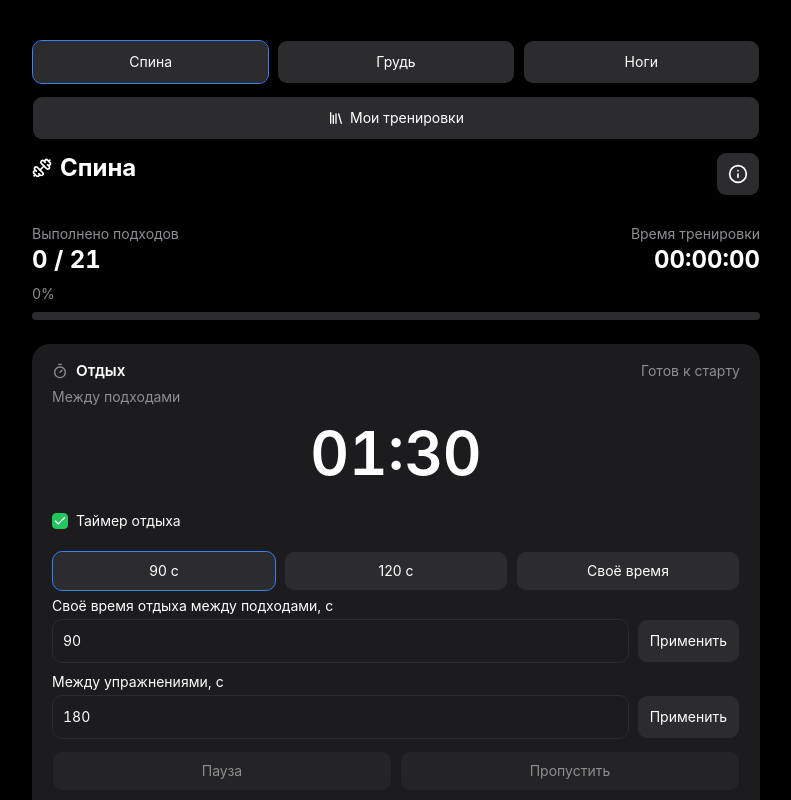
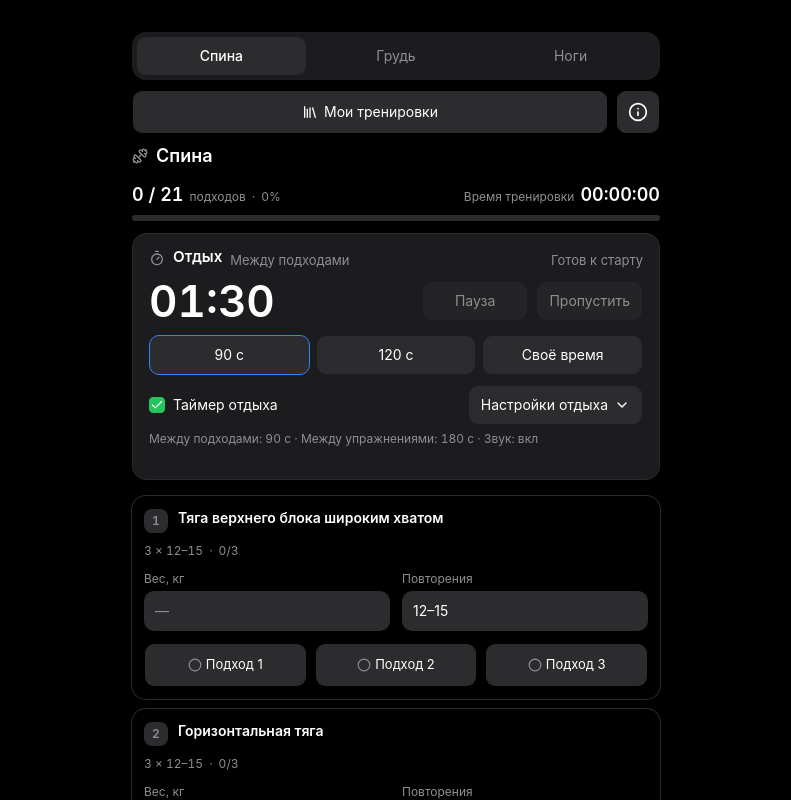
Before and after one commit to alexzomai/trenbolon-app, a Next.js app: page / in a window 1280 px wide. Shown: the top 800 px of the page, without its empty margins (244-1035 px from the left). Built offline with nearby package versions, Linux system fonts and the light colour scheme.

Commit message:
Polish compact workout UI and collapsible rest settings

```diff
--- a/components/exercise-card.tsx
+++ b/components/exercise-card.tsx
@@ -6,7 +6,6 @@ import { useId } from "react"
 import { Button } from "@/components/ui/button"
 import {
   Card,
-  CardAction,
   CardContent,
   CardHeader,
   CardTitle,
@@ -61,7 +60,7 @@ export function ExerciseCard({
 
   const visible = marks.slice(0, sets)
   const done = visible.filter(Boolean).length
-  const title = `${index + 1}. ${exercise.name}`
+  const finished = sets > 0 && done === sets
 
   // The planned set range, when there is one, lives in the ⓘ panel instead.
   const options = exercise.setOptions
@@ -69,26 +68,45 @@ export function ExerciseCard({
   return (
     <Card
       size="sm"
-      className="gap-3 rounded-xl bg-card ring-1 ring-border [--card-spacing:--spacing(3.5)]"
+      className={cn(
+        "gap-2.5 rounded-xl bg-card ring-1 ring-border [--card-spacing:--spacing(3)]",
+        // Completed cards recede rather than shout: a green hairline, no fill.
+        finished && "ring-success/40"
+      )}
     >
-      <CardHeader className="items-center gap-x-3">
-        <CardTitle className="text-[0.95rem] leading-snug font-semibold">{title}</CardTitle>
-        <CardAction className="self-center text-right text-xs whitespace-nowrap text-muted-foreground tabular-nums">
+      <CardHeader className="gap-x-2.5">
+        {/* The position is a badge rather than a prefix in the title: the cards
+            are an ordered list, so screen readers already announce the number. */}
+        <CardTitle className="flex min-w-0 items-start gap-2.5 text-[0.95rem] leading-snug font-semibold">
+          <span
+            aria-hidden="true"
+            data-slot="exercise-number"
+            className={cn(
+              "mt-px grid size-6 shrink-0 place-items-center rounded-md bg-secondary text-xs font-semibold tabular-nums",
+              finished ? "text-success" : "text-muted-foreground"
+            )}
+          >
+            {index + 1}
+          </span>
+          <span className="min-w-0 flex-1 break-words">{exercise.name}</span>
+        </CardTitle>
+      </CardHeader>
+
+      <CardContent className="flex flex-col gap-3">
+        <p className="flex flex-wrap items-center gap-x-1.5 text-xs text-muted-foreground tabular-nums">
           <span>
             {sets} × {reps.trim() || "—"}
           </span>
-          <span aria-hidden="true"> · </span>
-          <span>
+          <span aria-hidden="true">·</span>
+          <span className={cn(finished && "text-success")}>
             <span className="sr-only">выполнено подходов: </span>
             {done}/{sets}
           </span>
-        </CardAction>
-      </CardHeader>
+        </p>
 
-      <CardContent className="flex flex-col gap-3">
-        <div className="flex flex-wrap items-center gap-x-3 gap-y-2">
-          <div className="flex items-center gap-2">
-            <Label htmlFor={weightId} className="font-normal text-muted-foreground">
+        <div className="flex flex-wrap items-end gap-x-3 gap-y-2">
+          <div className="flex min-w-0 flex-1 basis-24 flex-col gap-1">
+            <Label htmlFor={weightId} className="text-xs font-normal text-muted-foreground">
               Вес, кг
             </Label>
             <Input
@@ -99,12 +117,12 @@ export function ExerciseCard({
               inputMode="text"
               autoComplete="off"
               aria-label={`Вес в кг, ${exercise.name}`}
-              className="h-9 w-20 border-transparent bg-secondary text-sm"
+              className="h-10 w-full min-w-0 border-transparent bg-secondary text-sm"
             />
           </div>
-          <div className="flex items-center gap-2">
-            <Label htmlFor={repsId} className="font-normal text-muted-foreground">
-              Повт.
+          <div className="flex min-w-0 flex-1 basis-24 flex-col gap-1">
+            <Label htmlFor={repsId} className="text-xs font-normal text-muted-foreground">
+              Повторения
             </Label>
             <Input
               id={repsId}
@@ -114,12 +132,12 @@ export function ExerciseCard({
               inputMode="text"
               autoComplete="off"
               aria-label={`Количество повторений, ${exercise.name}`}
-              className="h-9 w-20 border-transparent bg-secondary text-sm"
+              className="h-10 w-full min-w-0 border-transparent bg-secondary text-sm"
             />
           </div>
           {options && (
-            <div className="flex items-center gap-2">
-              <span id={setsLabelId} className="text-sm text-muted-foreground">
+            <div className="flex shrink-0 flex-col gap-1">
+              <span id={setsLabelId} className="text-xs text-muted-foreground">
                 Подходов
               </span>
               <ToggleGroup
@@ -137,7 +155,7 @@ export function ExerciseCard({
                     key={option}
                     value={String(option)}
                     aria-label={`${option} подхода`}
-                    className="size-9 px-0 text-sm tabular-nums"
+                    className="size-10 px-0 text-sm tabular-nums"
                   >
                     {option}
                   </ToggleGroupItem>
--- a/components/rest-timer.tsx
+++ b/components/rest-timer.tsx
@@ -1,7 +1,7 @@
 "use client"
 
-import { Timer } from "lucide-react"
-import { useId, useState } from "react"
+import { ChevronDown, Timer } from "lucide-react"
+import { useEffect, useId, useRef, useState, type RefObject } from "react"
 
 import { Button } from "@/components/ui/button"
 import { Checkbox } from "@/components/ui/checkbox"
@@ -53,6 +53,7 @@ export const CUSTOM_REST_LABEL = "Своё время"
 export const CUSTOM_REST_FIELD_LABEL = "Своё время отдыха между подходами, с"
 export const EXERCISE_REST_FIELD_LABEL = "Между упражнениями, с"
 export const APPLY_LABEL = "Применить"
+export const REST_SETTINGS_LABEL = "Настройки отдыха"
 
 /**
  * A seconds field that only ever commits a valid whole number, and only when
@@ -64,12 +65,14 @@ function SecondsField({
   committed,
   onApply,
   applyLabel,
+  inputRef,
 }: {
   label: string
   /** The stored value. A change from elsewhere (reset, reload) refills the draft. */
   committed: number
   onApply: (seconds: number) => void
   applyLabel: string
+  inputRef?: RefObject<HTMLInputElement | null>
 }) {
   const id = useId()
   const errorId = `${id}-error`
@@ -104,6 +107,7 @@ function SecondsField({
       <div className="flex min-w-0 items-center gap-2">
         <Input
           id={id}
+          ref={inputRef}
           value={draft}
           inputMode="numeric"
           autoComplete="off"
@@ -153,60 +157,83 @@ export function RestTimer({
   const headingId = useId()
   const soundId = useId()
   const timerId = useId()
+  const settingsId = useId()
 
   const isPaused = timer.status === "paused"
   const isIdle = timer.status === "idle"
   const formatted = formatDuration(remainingMs)
   const customSelected = rest.mode === "custom"
 
+  // Collapsed on load so the first exercise stays above the fold on a phone.
+  // The panel is only hidden, never unmounted: a draft typed into a seconds
+  // field and the running countdown survive closing it.
+  const [settingsOpen, setSettingsOpen] = useState(false)
+  const customInputRef = useRef<HTMLInputElement>(null)
+  // Bumped by «Своё время» so the focus lands after the panel is on screen.
+  const [focusTicket, setFocusTicket] = useState(0)
+  useEffect(() => {
+    if (focusTicket === 0) return
+    customInputRef.current?.focus()
+    customInputRef.current?.select()
+  }, [focusTicket])
+
   return (
     <section
       aria-labelledby={headingId}
-      className="rounded-2xl bg-muted px-4 py-4 sm:px-5"
+      className="rounded-xl border border-border bg-muted px-3 py-3 sm:px-4"
     >
-      <div className="flex flex-wrap items-center justify-between gap-x-3 gap-y-1">
+      <div className="flex flex-wrap items-baseline gap-x-2 gap-y-0.5">
         <h2
           id={headingId}
           className="flex items-center gap-2 text-[0.9rem] font-semibold sm:text-[0.95rem]"
         >
-          <Timer aria-hidden="true" className="size-4 shrink-0 text-muted-foreground" />
+          <Timer aria-hidden="true" className="size-4 shrink-0 translate-y-px text-muted-foreground" />
           Отдых
         </h2>
-        <p className="ml-auto text-[13px] text-muted-foreground sm:text-sm" aria-live="polite">
+        {/* Which countdown this is, so a 03:00 rest is never a mystery. */}
+        <p className="text-[13px] text-muted-foreground" aria-live="polite">
+          {REST_KIND_LABELS[timer.kind]}
+        </p>
+        <p className="ml-auto text-[13px] text-muted-foreground" aria-live="polite">
           {timerEnabled ? TIMER_STATUS_LABELS[timer.status] : TIMER_DISABLED_LABEL}
         </p>
       </div>
 
-      {/* Which countdown this is, so a 03:00 rest is never a mystery. */}
-      <p className="mt-1 text-[13px] text-muted-foreground sm:text-sm" aria-live="polite">
-        {REST_KIND_LABELS[timer.kind]}
-      </p>
-
+      <div className="mt-2 flex items-center gap-3">
         <p
           role="timer"
           aria-live="off"
           aria-label={`Осталось ${formatted}`}
-        className="py-4 text-center text-5xl leading-none font-semibold tabular-nums sm:text-6xl"
+          className="text-[2.75rem] leading-none font-semibold tabular-nums"
         >
           {formatted}
         </p>
-
-      <div className="flex min-h-11 items-center gap-2">
-        <Checkbox
-          id={timerId}
-          checked={timerEnabled}
-          onCheckedChange={(checked) => onTimerEnabledChange(checked === true)}
-          className="data-checked:border-success data-checked:bg-success data-checked:text-success-foreground"
-        />
-        <Label htmlFor={timerId} className="font-normal">
-          {TIMER_SWITCH_LABEL}
-        </Label>
+        <div className="ml-auto grid shrink-0 grid-cols-2 gap-2">
+          <Button
+            type="button"
+            variant="secondary"
+            className="h-10 px-3 font-normal"
+            disabled={isIdle || timer.status === "finished"}
+            onClick={onPauseResume}
+          >
+            {isPaused ? "Продолжить" : "Пауза"}
+          </Button>
+          <Button
+            type="button"
+            variant="secondary"
+            className="h-10 px-3 font-normal"
+            disabled={isIdle}
+            onClick={onSkip}
+          >
+            Пропустить
+          </Button>
+        </div>
       </div>
 
       <div
         role="group"
         aria-label="Длительность отдыха между подходами"
-        className="mt-2 grid grid-cols-3 gap-2"
+        className="mt-3 grid grid-cols-3 gap-1.5"
       >
         {REST_PRESETS.map((seconds) => {
           const selected = !customSelected && rest.presetSeconds === seconds
@@ -230,7 +257,12 @@ export function RestTimer({
           type="button"
           variant="secondary"
           aria-pressed={customSelected}
-          onClick={() => onSelectDuration(rest.customSeconds, { mode: "custom" })}
+          onClick={() => {
+            onSelectDuration(rest.customSeconds, { mode: "custom" })
+            // Picking «Своё время» is a request to edit it: reveal the field.
+            setSettingsOpen(true)
+            setFocusTicket((ticket) => ticket + 1)
+          }}
           className={cn(
             "h-10 min-w-0 px-1 text-sm font-normal",
             customSelected && "border-selected text-foreground"
@@ -240,11 +272,49 @@ export function RestTimer({
         </Button>
       </div>
 
-      <div className="mt-2 flex flex-col gap-3">
+      <div className="mt-2 flex min-h-11 flex-wrap items-center gap-x-2 gap-y-1">
+        <Checkbox
+          id={timerId}
+          checked={timerEnabled}
+          onCheckedChange={(checked) => onTimerEnabledChange(checked === true)}
+          className="data-checked:border-success data-checked:bg-success data-checked:text-success-foreground"
+        />
+        <Label htmlFor={timerId} className="font-normal">
+          {TIMER_SWITCH_LABEL}
+        </Label>
+        <Button
+          type="button"
+          variant="secondary"
+          aria-expanded={settingsOpen}
+          aria-controls={settingsId}
+          onClick={() => setSettingsOpen((open) => !open)}
+          className="ml-auto h-10 px-3 text-sm font-normal"
+        >
+          {REST_SETTINGS_LABEL}
+          <ChevronDown
+            aria-hidden="true"
+            className={cn("size-4", settingsOpen && "rotate-180")}
+          />
+        </Button>
+      </div>
+
+      {/* Keeps the chosen values in sight while the panel is closed. */}
+      <p className="mt-1 text-xs text-muted-foreground tabular-nums">
+        {customSelected
+          ? `Между подходами: своё, ${rest.customSeconds} с`
+          : `Между подходами: ${rest.presetSeconds} с`}
+        {" · "}
+        {`Между упражнениями: ${rest.exerciseSeconds} с`}
+        {" · "}
+        {`Звук: ${soundEnabled ? "вкл" : "выкл"}`}
+      </p>
+
+      <div id={settingsId} hidden={!settingsOpen} className="mt-3 flex flex-col gap-3">
         <SecondsField
           label={CUSTOM_REST_FIELD_LABEL}
           committed={rest.customSeconds}
           applyLabel={APPLY_LABEL}
+          inputRef={customInputRef}
           onApply={(seconds) => onSelectDuration(seconds, { mode: "custom" })}
         />
         <SecondsField
@@ -253,44 +323,7 @@ export function RestTimer({
           applyLabel={APPLY_LABEL}
           onApply={(seconds) => onSelectDuration(seconds, { kind: "exercise" })}
         />
-      </div>
-
-      <div className="mt-3 grid grid-cols-2 gap-2">
-        <Button
-          type="button"
-          variant="secondary"
-          className="h-10 font-normal"
-          disabled={isIdle || timer.status === "finished"}
-          onClick={onPauseResume}
-        >
-          {isPaused ? "Продолжить" : "Пауза"}
-        </Button>
-        <Button
-          type="button"
-          variant="secondary"
-          className="h-10 font-normal"
-          disabled={isIdle}
-          onClick={onSkip}
-        >
-          Пропустить
-        </Button>
-      </div>
-
-      {alarmActive && (
-        <Button
-          type="button"
-          onClick={onStopAlarm}
-          className="mt-2 h-11 w-full font-normal"
-        >
-          {STOP_ALARM_LABEL}
-        </Button>
-      )}
-
-      <p role="status" aria-live="assertive" className="mt-2 min-h-5 text-center text-sm">
-        {alarmActive && "Сигнал звучит — нажми «Остановить сигнал»."}
-      </p>
-
-      <div className="mt-2 flex flex-wrap items-center gap-2">
+        <div className="flex min-h-11 flex-wrap items-center gap-2">
           <Checkbox
             id={soundId}
             checked={soundEnabled}
@@ -307,6 +340,21 @@ export function RestTimer({
             </span>
           )}
         </div>
+      </div>
+
+      {alarmActive && (
+        <Button
+          type="button"
+          onClick={onStopAlarm}
+          className="mt-3 h-11 w-full font-normal"
+        >
+          {STOP_ALARM_LABEL}
+        </Button>
+      )}
+
+      <p role="status" aria-live="assertive" className="min-h-5 text-center text-sm">
+        {alarmActive && "Сигнал звучит — нажми «Остановить сигнал»."}
+      </p>
     </section>
   )
 }
--- a/components/workout-info.tsx
+++ b/components/workout-info.tsx
@@ -84,6 +84,12 @@ export function WorkoutInfo({ workout, hiddenMarks }: WorkoutInfoProps) {
               идущий отдых перезапускается с новым временем, отдых на паузе остаётся на
               паузе.
             </p>
+            <p>
+              Поля «Своё время», «Между упражнениями» и галочка звука собраны в панели
+              «Настройки отдыха» под таймером: она свёрнута, пока не нужна, а выбранные
+              значения видны строкой под кнопкой. Нажатие «Своё время» раскрывает панель и
+              ставит курсор в поле.
+            </p>
           </section>
 
           <section className="flex flex-col gap-2">
@@ -112,6 +118,10 @@ export function WorkoutInfo({ workout, hiddenMarks }: WorkoutInfoProps) {
               экран заблокирован — браузер может приостановить воспроизведение, и сигнала
               не будет. Надёжность как у будильника телефона не гарантируется: держи
               страницу открытой и активной.
+            </p>
+            <p>
+              Фоновый звук зависит от браузера и ОС. При блокировке экрана или сворачивании
+              браузера звук может прерваться. Сначала запусти отдых нажатием.
             </p>
           </section>
 
--- a/components/workout-selector.tsx
+++ b/components/workout-selector.tsx
@@ -45,7 +45,8 @@ export function WorkoutSelector({ selected, onSelect }: WorkoutSelectorProps) {
         value={selected ?? ""}
         onValueChange={handleValueChange}
         aria-label="Тренировка"
-        className="grid w-full grid-cols-3 gap-2"
+        // A segmented control: one gray track, the active day lifted out of it.
+        className="grid w-full grid-cols-3 gap-1 rounded-xl bg-muted p-1"
       >
         {WORKOUT_IDS.map((id) => (
           <ToggleGroupItem
@@ -53,7 +54,7 @@ export function WorkoutSelector({ selected, onSelect }: WorkoutSelectorProps) {
             value={id}
             // min-h over h: a label that wraps grows the button instead of
             // shrinking the 44 px tap target.
-            className="min-h-11 px-1 py-1 text-[13px] leading-tight sm:text-sm"
+            className="min-h-10 rounded-lg border-transparent bg-transparent px-1 py-1 text-[13px] leading-tight text-muted-foreground data-[state=on]:border-transparent data-[state=on]:bg-secondary data-[state=on]:font-medium data-[state=on]:text-foreground sm:text-sm"
           >
             {WORKOUTS[id].label}
           </ToggleGroupItem>
--- a/components/workout-session.tsx
+++ b/components/workout-session.tsx
@@ -295,50 +295,60 @@ export function WorkoutSession({ hydrated }: WorkoutSessionProps) {
     .filter((entry) => entry.count > 0)
 
   return (
-    <main className="mx-auto w-full max-w-[760px] px-4 py-8 sm:py-10">
-      <header className="flex flex-col gap-3">
+    <main className="mx-auto w-full max-w-[560px] px-4 py-5 sm:py-8">
+      <header className="flex flex-col gap-2.5">
         <WorkoutSelector
           selected={isWorkoutId(state.workoutId) ? state.workoutId : null}
           onSelect={handleSelectWorkout}
         />
-        <SavedWorkoutsPanel state={state} onStart={handleStartSaved} />
 
-        {/* The ⓘ button holds every explanation the page used to spell out. */}
-        <div className="flex items-start justify-between gap-3">
-          <h1 className="flex items-center gap-2 text-xl font-bold sm:text-2xl">
-            <Dumbbell aria-hidden="true" className="size-5 shrink-0" />
-            {workout.title}
-          </h1>
+        {/* One toolbar row: the library, and the ⓘ button that holds every
+            explanation the page used to spell out. */}
+        <div className="flex items-center gap-2">
+          <div className="min-w-0 flex-1">
+            <SavedWorkoutsPanel state={state} onStart={handleStartSaved} />
+          </div>
           <WorkoutInfo workout={workout} hiddenMarks={hiddenMarks} />
         </div>
+
+        <h1 className="flex items-center gap-2 text-base leading-snug font-semibold sm:text-lg">
+          <Dumbbell aria-hidden="true" className="size-4 shrink-0 text-muted-foreground" />
+          {workout.title}
+        </h1>
       </header>
 
-      <section aria-label="Общий прогресс" className="mt-7 flex flex-col gap-2">
-        <div className="flex items-end justify-between gap-3">
-          <div>
-            <p className="text-sm text-muted-foreground">Выполнено подходов</p>
-            <p className="text-2xl font-bold tabular-nums" aria-live="polite">
+      <section aria-label="Общий прогресс" className="mt-3 flex flex-col gap-1.5">
+        <div className="flex items-baseline justify-between gap-3">
+          <p className="flex items-baseline gap-1.5">
+            <span className="text-lg font-semibold tabular-nums" aria-live="polite">
               {completed} / {total}
-            </p>
-          </div>
-          <div className="text-right">
-            <p className="text-sm text-muted-foreground">{WORKOUT_CLOCK_LABEL}</p>
-            <p className="text-2xl font-bold tabular-nums" aria-label={`${WORKOUT_CLOCK_LABEL}: ${elapsed}`}>
+            </span>
+            <span className="text-xs text-muted-foreground">подходов</span>
+            <span className="text-xs text-muted-foreground" aria-hidden="true">
+              ·
+            </span>
+            <span className="text-xs text-muted-foreground tabular-nums" aria-hidden="true">
+              {percent}%
+            </span>
+          </p>
+          <p className="flex items-baseline gap-1.5">
+            <span className="text-xs text-muted-foreground">{WORKOUT_CLOCK_LABEL}</span>
+            <span
+              className="text-lg font-semibold tabular-nums"
+              aria-label={`${WORKOUT_CLOCK_LABEL}: ${elapsed}`}
+            >
               {elapsed}
-            </p>
-          </div>
+            </span>
+          </p>
         </div>
-        <p className="text-sm text-muted-foreground tabular-nums" aria-hidden="true">
-          {percent}%
-        </p>
         <Progress
           value={percent}
           aria-label={`Прогресс тренировки: ${percent}%`}
-          className="h-2 bg-secondary [&_[data-slot=progress-indicator]]:bg-success"
+          className="h-1.5 bg-secondary [&_[data-slot=progress-indicator]]:bg-success"
         />
       </section>
 
-      <div className="mt-6">
+      <div className="mt-3">
         <RestTimer
           timer={state.timer}
           remainingMs={remaining}
@@ -354,10 +364,8 @@ export function WorkoutSession({ hydrated }: WorkoutSessionProps) {
           alarmActive={alarmActive || restAudio.isAlarm(now)}
           onStopAlarm={silenceAlarm}
         />
-        <p className="mt-2 text-xs text-muted-foreground">
-          Фоновый звук зависит от браузера и ОС. При блокировке экрана или сворачивании браузера звук может прерваться.
-          Сначала запусти отдых нажатием.
-        </p>
+        {/* The passive note about background audio now lives in the ⓘ panel;
+            only the actionable warning stays on the page. */}
         {(audioStatus === "blocked" || audioStatus === "interrupted") && (
           <p role="alert" className="mt-2 text-sm text-destructive">
             Браузер остановил звук или запретил его запуск. Таймер продолжает идти.
@@ -369,13 +377,13 @@ export function WorkoutSession({ hydrated }: WorkoutSessionProps) {
       {complete && (
         <p
           role="status"
-          className="mt-6 rounded-xl border border-success bg-success-muted px-4 py-3 text-sm"
+          className="mt-4 rounded-xl border border-success bg-success-muted px-4 py-3 text-sm"
         >
           Тренировка завершена — отмечены все {total} подходов. Отличная работа!
         </p>
       )}
 
-      <ol className="mt-6 flex list-none flex-col gap-3 p-0">
+      <ol className="mt-4 flex list-none flex-col gap-2.5 p-0">
         {workout.exercises.map((exercise, index) => (
           <li key={exercise.id}>
             <ExerciseCard
@@ -401,7 +409,7 @@ export function WorkoutSession({ hydrated }: WorkoutSessionProps) {
       </ol>
 
       {/* grow + wrap: side by side when both fit, full width each when they do not. */}
-      <div className="mt-6 flex flex-wrap items-center gap-3">
+      <div className="mt-4 flex flex-wrap items-center gap-2">
         <Button
           type="button"
           variant="secondary"
@@ -433,7 +441,7 @@ export function WorkoutSession({ hydrated }: WorkoutSessionProps) {
 
       {/* Actionable, so it stays on the page rather than hiding in the ⓘ panel. */}
       {!storageAvailable && (
-        <footer className="mt-6 text-sm leading-relaxed">
+        <footer className="mt-4 text-sm leading-relaxed">
           <p className="text-destructive">
             Браузер запретил локальное хранилище — прогресс не сохранится после перезагрузки
             страницы.
```
Also changed, not shown: 2 other files (tests, documents, lock files or other folders). Lines whose indentation alone changed are shown as unchanged.
